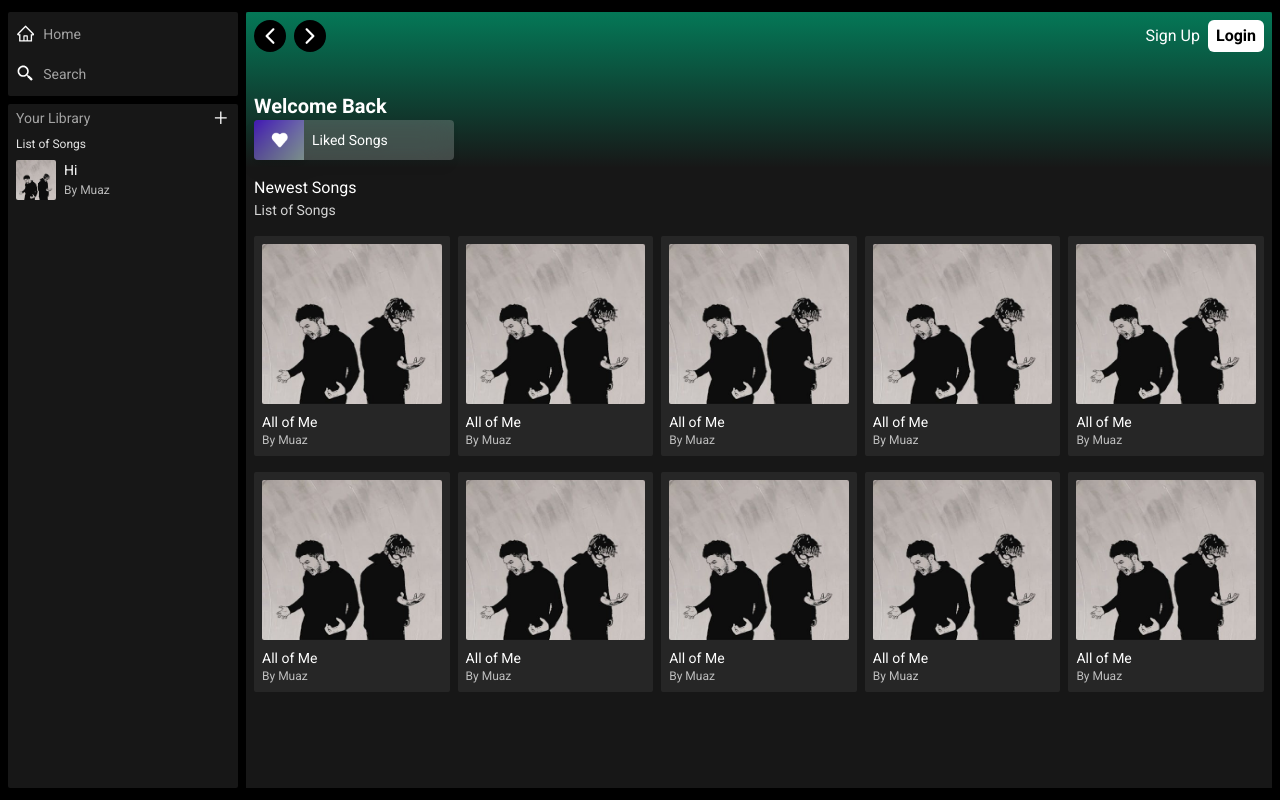
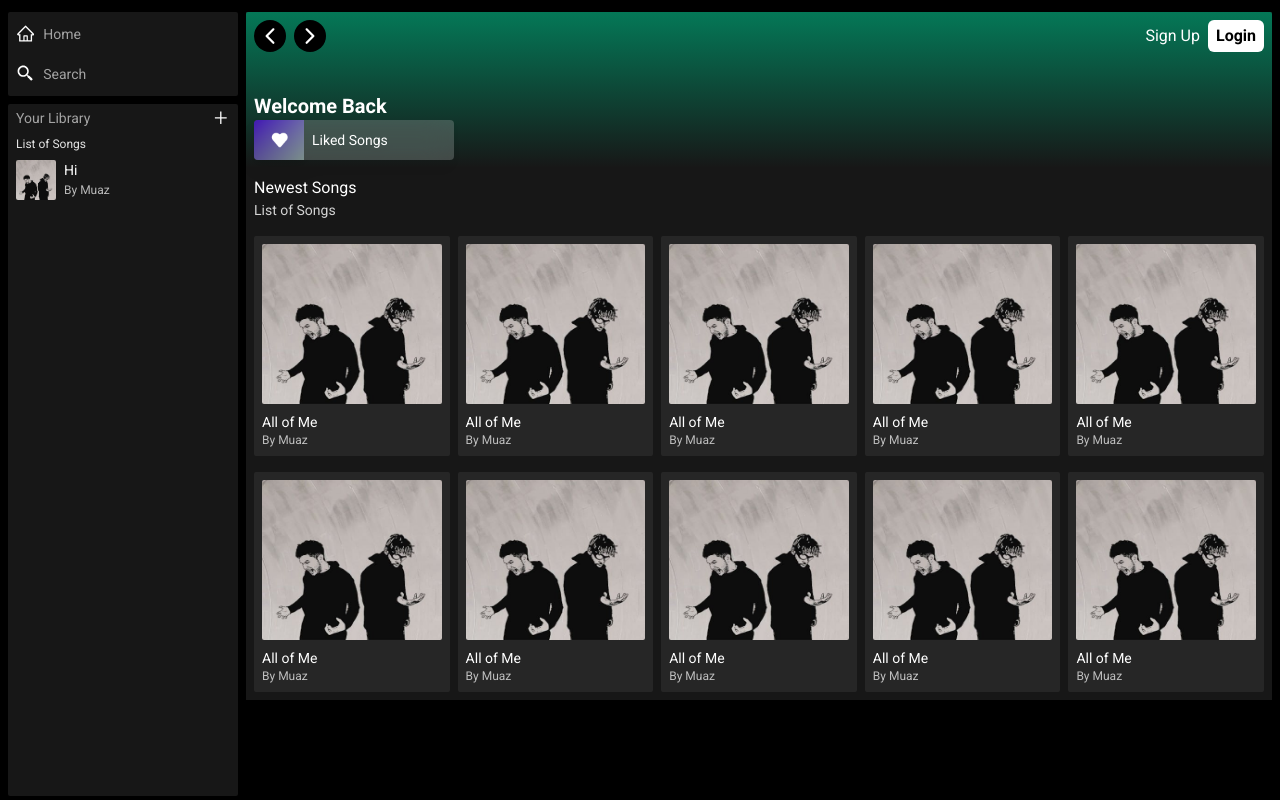
Before and after one commit to Muazzia/Spotify, a React (Vite) app: page / in a window 1280 px wide. Built offline with nearby package versions, Linux system fonts and the light colour scheme.

Commit message:
making the side bar fixed

```diff
--- a/src/App.tsx
+++ b/src/App.tsx
@@ -3,9 +3,19 @@ import Main from "./components/Main";
 
 function App() {
   return (
-    <div className="font-robot grid gap-2 grid-cols-1 sm:grid-cols-[230px,1fr] py-3 mx-3 lg:mx-2 max-w-7xl  xl:mx-auto xl:px-2 min-h-screen">
-      <Aside />
-      <Main />
+    // <div className="font-robot grid gap-2 grid-cols-1 sm:grid-cols-[230px,1fr] py-3 mx-3 lg:mx-2 max-w-7xl  xl:mx-auto xl:px-2 min-h-screen">
+    //   <Aside />
+    //   <Main />
+    // </div>
+    <div className="font-robot grid gap-2 grid-cols-1 sm:grid-cols-[230px,1fr] py-3 mx-3 lg:mx-2 max-w-7xl xl:mx-auto xl:px-2 min-h-screen">
+      <div className="relative">
+        <div className="h-[calc(98vh)] hidden sm:block fixed w-[230px]">
+          <Aside />
+        </div>
+      </div>
+      <div className="overflow-y-auto">
+        <Main />
+      </div>
     </div>
   );
 }
--- a/src/components/Aside.tsx
+++ b/src/components/Aside.tsx
@@ -22,7 +22,7 @@ const Aside = () => {
     []
   );
   return (
-    <aside className="space-y-2 hidden sm:flex flex-col ">
+    <aside className="space-y-2 hidden sm:flex flex-col h-full">
       <Sidebar className="space-y-5 py-3 ">
         {routes.map((r, i) => (
           <SidebarItem key={i}>
```
